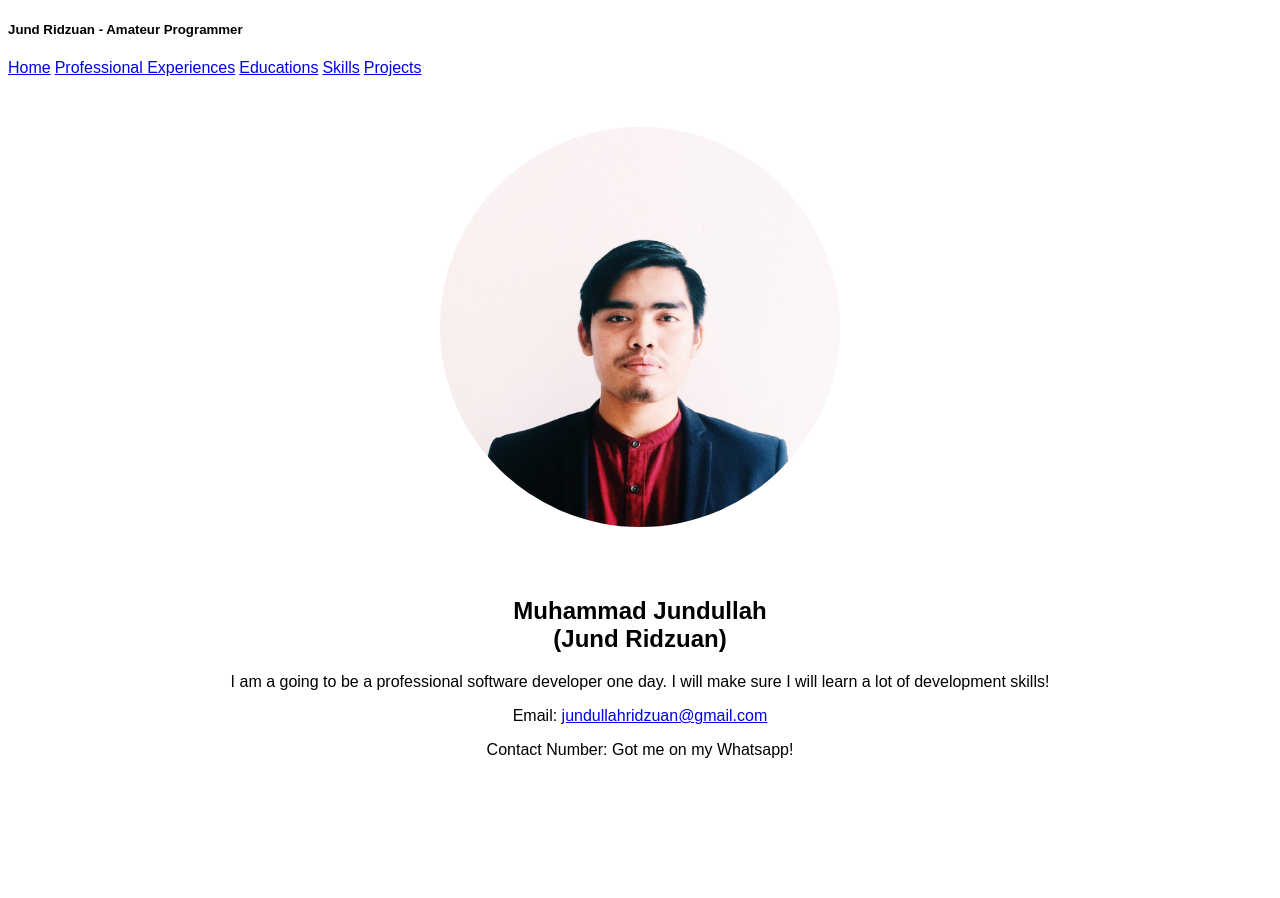
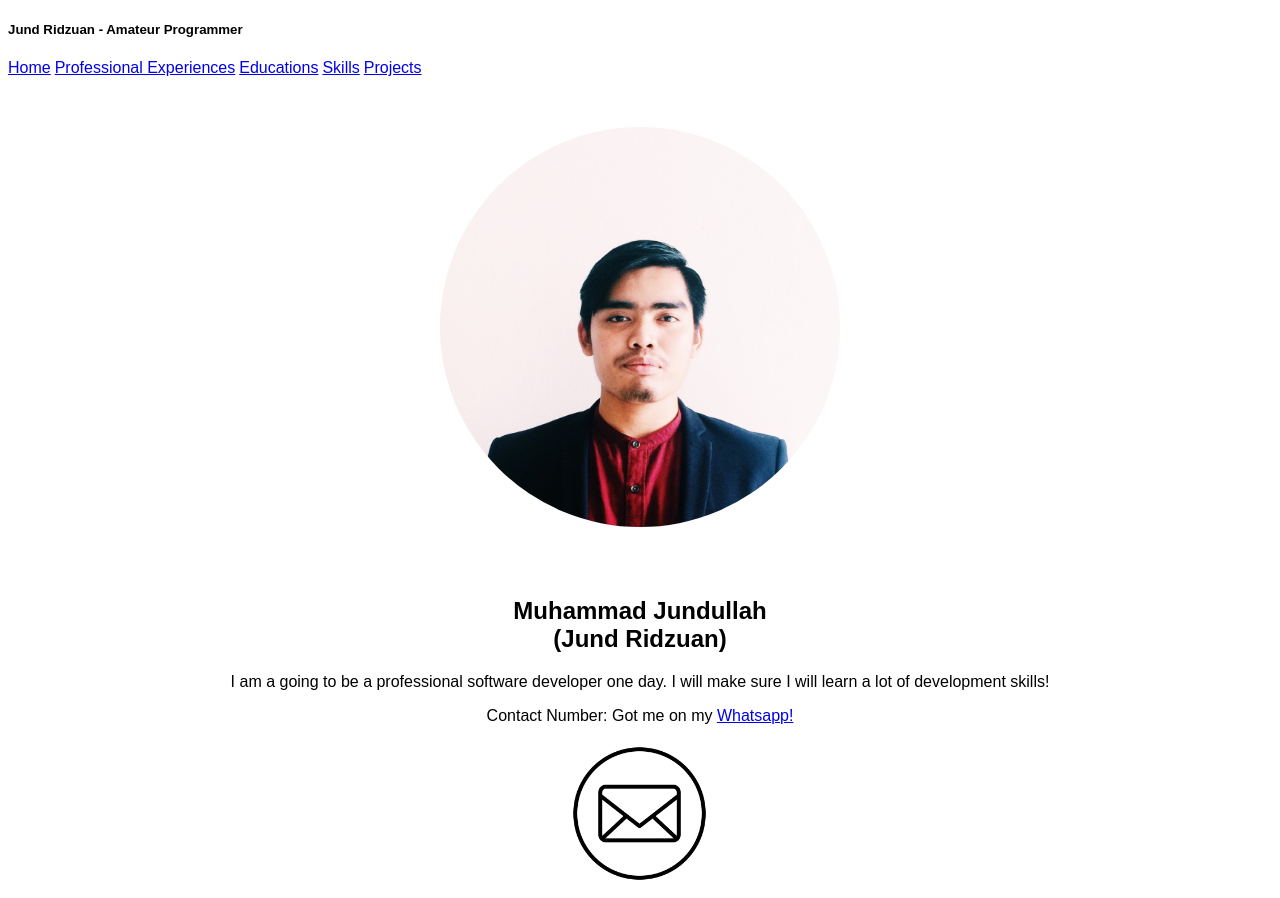
Before and after one commit to jundllh/Digital-Resume-OnlineCodeBootcamp-, a plain HTML site: page index.html in a window 1280 px wide. Before the commit the page ends 800 px from the top, so only its background shows below. Drawn offline with Linux system fonts and the light colour scheme.

Commit message:
1. adding email icon, 2. adding styles to the email icon

```diff
--- a/Styles/index.css
+++ b/Styles/index.css
@@ -2,6 +2,11 @@ img {
     width: 400px;
     height: 400px;
     object-fit: cover;
+}
+
+.email-icon {
+  width: 145px;
+  height: 145px;
 }
 
 .image-contain {
--- a/index.html
+++ b/index.html
@@ -26,8 +26,10 @@
         <div class="centered-content">
           <h1>Muhammad Jundullah <br> (Jund Ridzuan)</h1>
           <p>I am a going to be a professional software developer one day. I will make sure I will learn a lot of development skills!</p>
-          <p>Email: <a href="jundullahridzuan@gmail.com">jundullahridzuan@gmail.com</a></p>
-          <p>Contact Number: Got me on my Whatsapp!</p>
+          <p>Contact Number: Got me on my <a href="https://web.whatsapp.com">Whatsapp!</a></p>
+          <a href="https://mail.google.com/jundullahridzuan">
+            <img src="./Images/email-icon.png" alt="email-icon" class="email-icon">
+          </a>
         </div>
       </section>
     </main>
```
Also changed, not shown: Images/email-icon.png (added).
